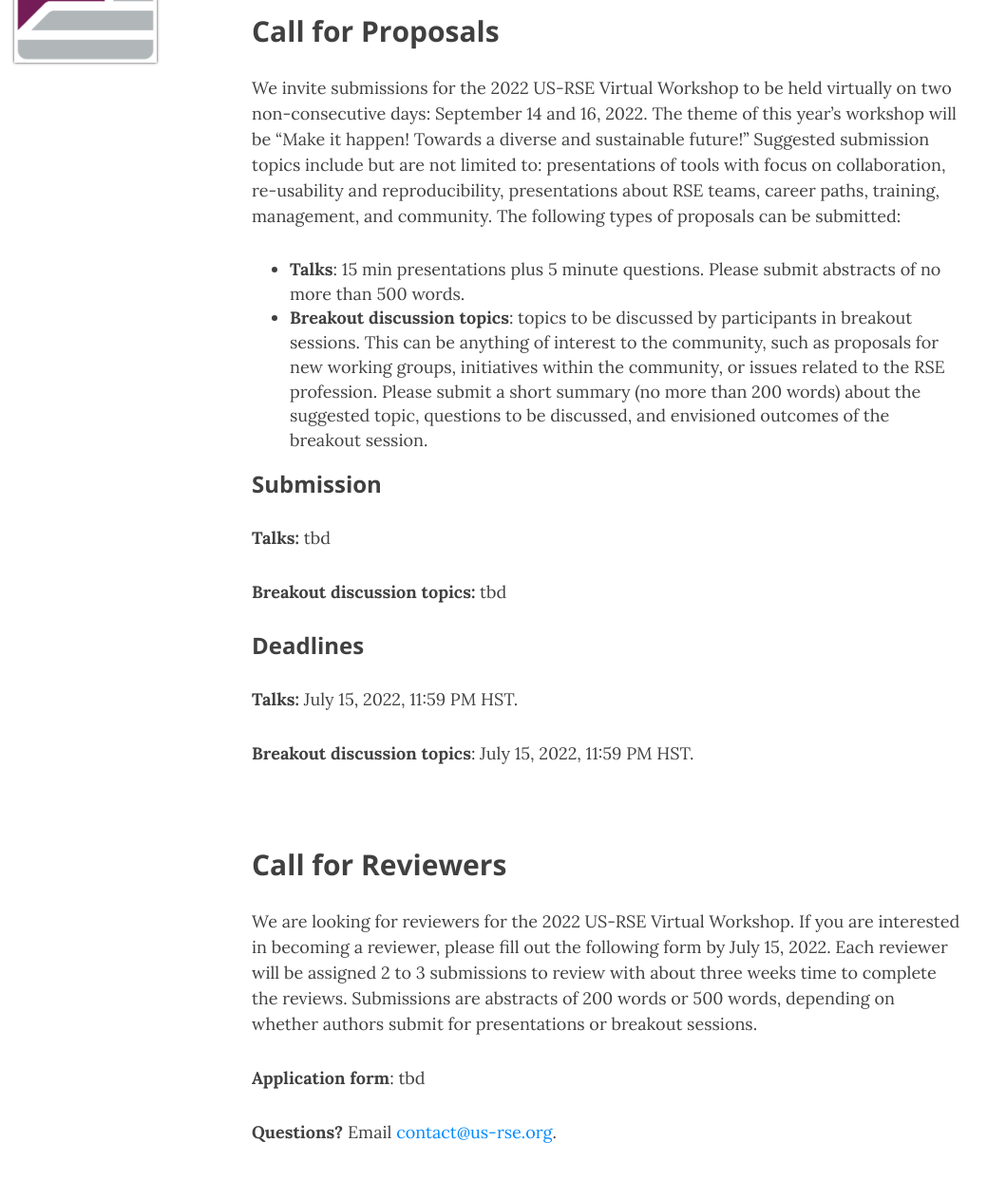
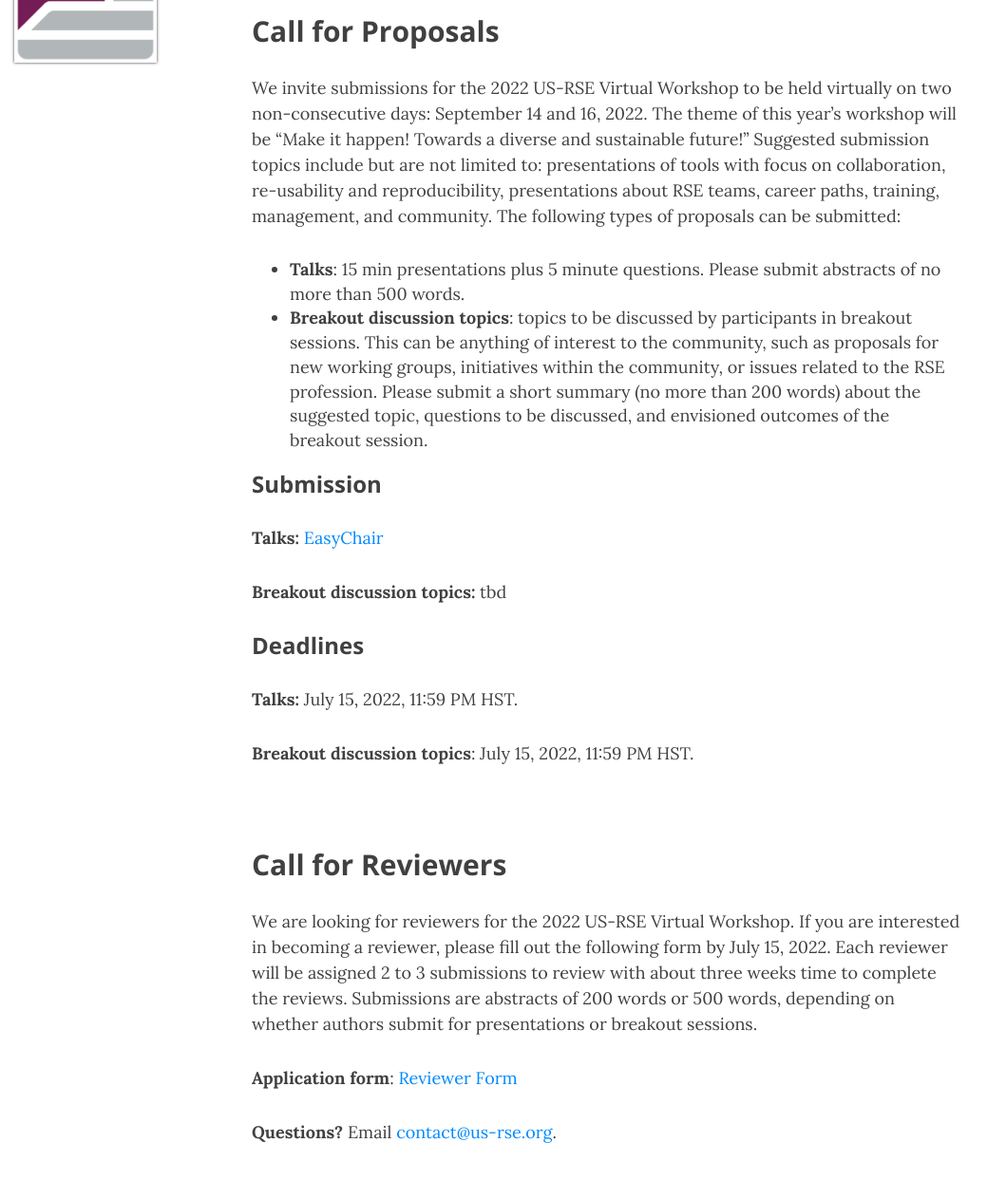
Before and after one commit to USRSE/virtual-workshop-2022, a Jekyll site: the page built from pages/participate.md, in a window 1280 px wide and 1400 px high, cut to the strip 104-1347 px from the top of the window. Shown: the whole strip at 95% size, without its empty margins (0-1059 px from the left). Built offline with Jekyll 4.4.1, drawn with Linux system fonts in a browser that asks for light colours; nearby versions of some CDN libraries.

Commit message:
Update participate.md

```diff
--- a/pages/participate.md
+++ b/pages/participate.md
@@ -15,7 +15,7 @@ We invite submissions for the 2022 US-RSE Virtual Workshop to be held virtually
 ### Submission
 
 
-**Talks:** tbd
+**Talks:** [EasyChair](https://easychair.org/conferences/?conf=usrsevw2022)
 
 <!-- Talk Submissions are now closed. If you want to check on your previously submitted a talk abstract, please login to [EasyChair](https://easychair.org/). -->
 
@@ -33,7 +33,7 @@ We invite submissions for the 2022 US-RSE Virtual Workshop to be held virtually
 
 We are looking for reviewers for the 2022 US-RSE Virtual Workshop. If you are interested in becoming a reviewer, please fill out the following form by July 15, 2022. Each reviewer will be assigned 2 to 3 submissions to review with about three weeks time to complete the reviews. Submissions are abstracts of 200 words or 500 words, depending on whether authors submit for presentations or breakout sessions.
 
-**Application form**: tbd
+**Application form**: [Reviewer Form](https://tinyurl.com/USRSEreviewer)
 
 **Questions?** Email [contact@us-rse.org](mailto:contact@us-rse.org).
 
```
